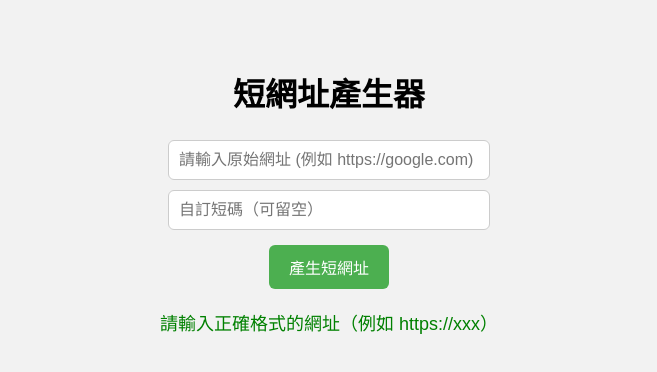
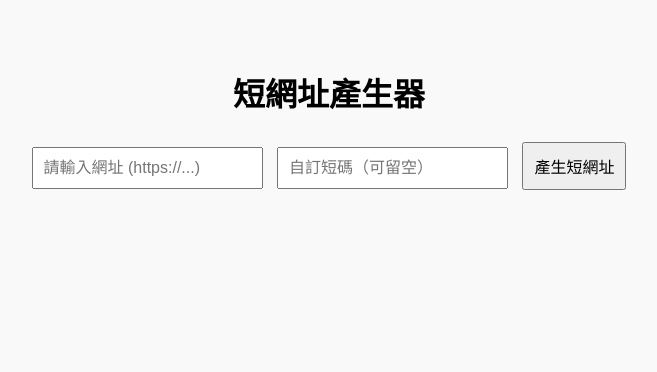
Before and after one commit to CRCRCRCRCRC/crcrc, a website: page public/index.html in a window 1280 px wide. Both pictures are taken after a click on the button "產生短網址". Shown: the whole page, without its empty margins (311-968 px from the left). Drawn offline with Linux system fonts and the light colour scheme; no server answers.

Commit message:
Update index.html

```diff
--- a/public/index.html
+++ b/public/index.html
@@ -1,81 +1,35 @@
 <!DOCTYPE html>
 <html lang="zh-Hant">
 <head>
-  <meta charset="UTF-8" />
-  <meta name="viewport" content="width=device-width, initial-scale=1.0" />
+  <meta charset="UTF-8">
   <title>短網址產生器</title>
   <style>
-    body {
-      font-family: "微軟正黑體", sans-serif;
-      background-color: #f2f2f2;
-      padding: 40px;
-      display: flex;
-      flex-direction: column;
-      align-items: center;
-    }
-    h1 {
-      font-size: 32px;
-      margin-bottom: 20px;
-    }
-    input[type="text"] {
-      width: 300px;
-      padding: 10px;
-      margin: 5px 0;
-      font-size: 16px;
-      border: 1px solid #ccc;
-      border-radius: 6px;
-    }
-    button {
-      padding: 10px 20px;
-      font-size: 16px;
-      margin-top: 10px;
-      cursor: pointer;
-      background-color: #4caf50;
-      color: white;
-      border: none;
-      border-radius: 6px;
-    }
-    button:hover {
-      background-color: #45a049;
-    }
-    #result {
-      margin-top: 20px;
-      font-size: 18px;
-      color: green;
-      word-break: break-all;
-    }
+    body { font-family: sans-serif; background: #f9f9f9; padding: 40px; text-align: center; }
+    input, button { padding: 10px; margin: 5px; font-size: 16px; }
+    #result { margin-top: 20px; font-size: 18px; }
   </style>
 </head>
 <body>
   <h1>短網址產生器</h1>
-  <input id="longUrl" type="text" placeholder="請輸入原始網址 (例如 https://google.com)" />
+  <input id="longUrl" type="text" placeholder="請輸入網址 (https://...)" />
   <input id="customCode" type="text" placeholder="自訂短碼（可留空）" />
   <button onclick="shorten()">產生短網址</button>
   <div id="result"></div>
+
   <script>
     async function shorten() {
       const longUrl = document.getElementById("longUrl").value.trim();
       const customCode = document.getElementById("customCode").value.trim();
-      const resultDiv = document.getElementById("result");
-      resultDiv.textContent = "";
-      if (!longUrl.startsWith("http")) {
-        resultDiv.textContent = "請輸入正確格式的網址（例如 https://xxx）";
-        return;
-      }
-      try {
       const res = await fetch("/api/shorten", {
         method: "POST",
         headers: { "Content-Type": "application/json" },
-          body: JSON.stringify({ url: longUrl, customCode }),
+        body: JSON.stringify({ url: longUrl, customCode })
       });
       const data = await res.json();
       if (data.shortUrl) {
-          resultDiv.innerHTML = `✅ 成功產生短網址：<br><a href="${data.shortUrl}" target="_blank">${data.shortUrl}</a>`;
+        document.getElementById("result").innerHTML = `✅ 短網址：<a href="${data.shortUrl}" target="_blank">${data.shortUrl}</a>`;
       } else {
-          resultDiv.textContent = `❌ 錯誤：${data.error || "未知錯誤"}`;
-        }
-      } catch (err) {
-        resultDiv.textContent = "❌a 系統錯誤，請稍後再試";
+        document.getElementById("result").innerText = '❌ ' + (data.error || '系統錯誤，請稍後再試');
       }
     }
   </script>
```
Lines whose indentation alone changed are shown as unchanged.
